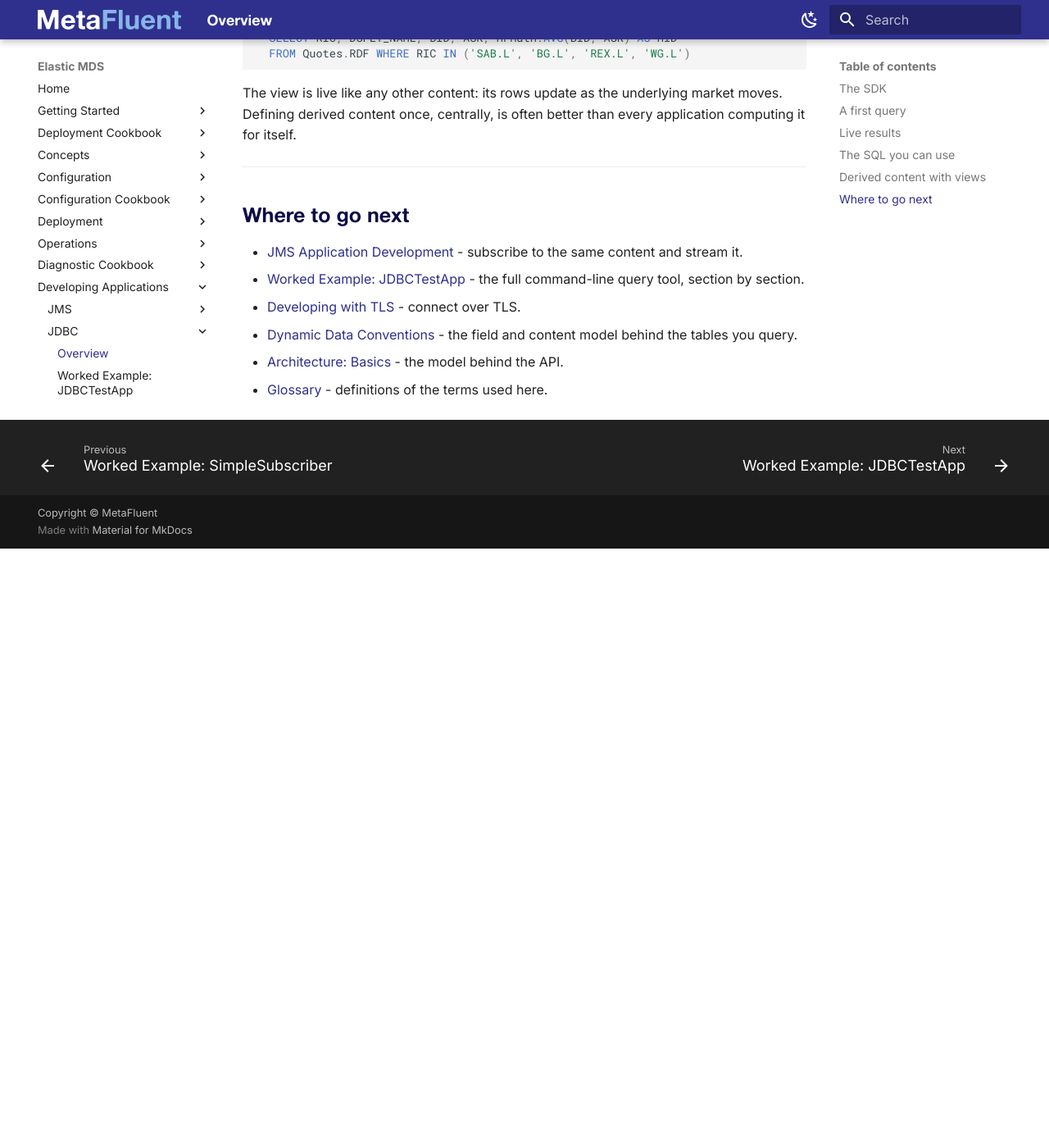
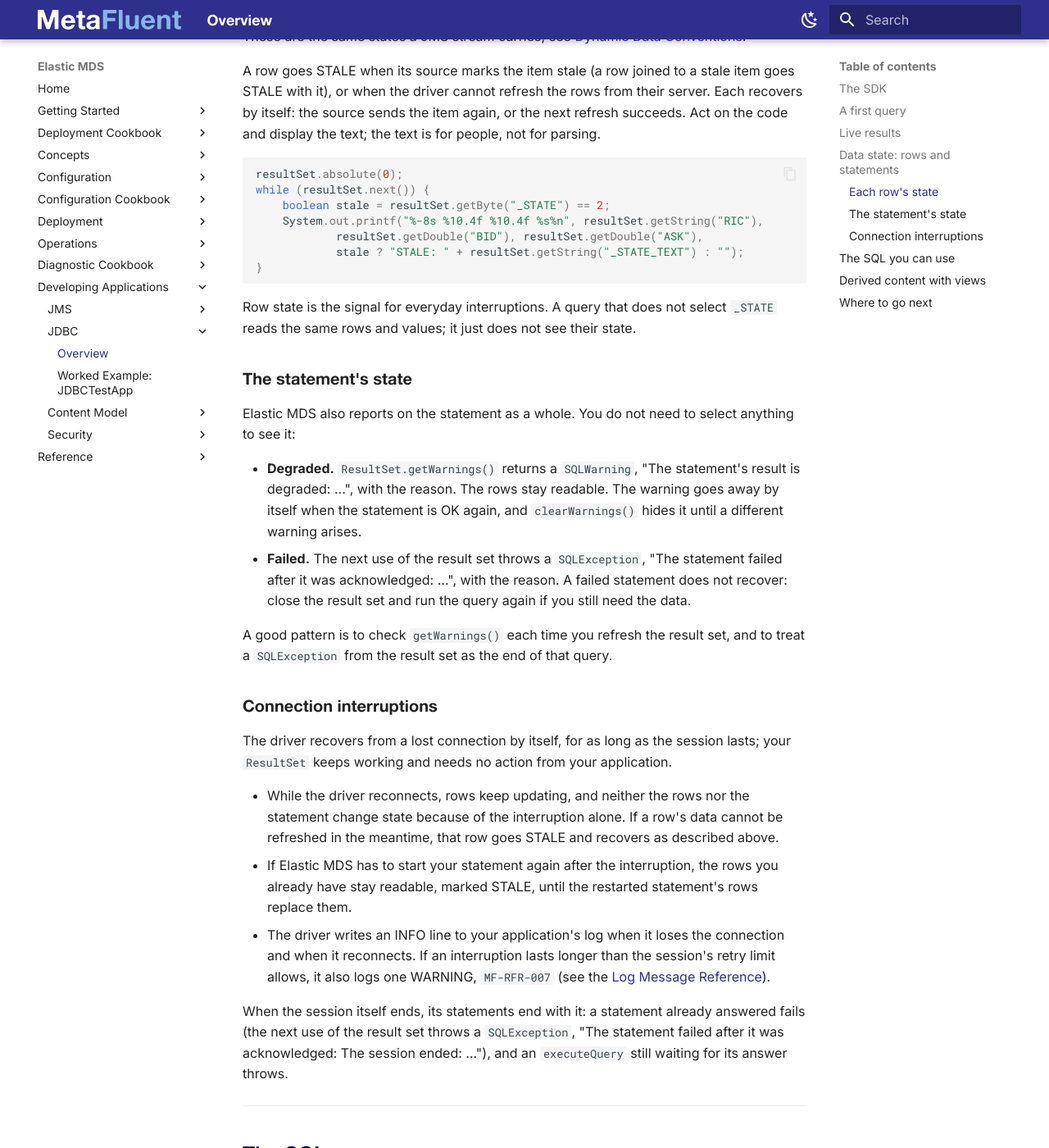
Before and after one commit to MetaFluent/ElasticMDS-docs, an MkDocs documentation site: the page built from docs/Develop-JDBC.md, in a window 1280 px wide and 1400 px high, scrolled down 3920 px. Shown: the whole window at 82% size. Built offline with MkDocs 1.6.1 and Material for MkDocs 9.7.7, drawn with Linux system fonts in a browser that asks for light colours; the version menu is left out; before the commit the page ends 4589 px from its top, so only the background shows below that; some of the changed text lies outside the part shown.

Commit message:
MetaFluent/IssueTracking#871 JDBC: data state of rows and statements, and connection interruptions
Row state through _STATE and _STATE_TEXT, statement state through
getWarnings() and SQLException, and automatic reconnect for the life of
the session.

https://github.com/MetaFluent/IssueTracking/issues/871

Co-Authored-By: Claude Opus 5.5 <noreply@anthropic.com>
Claude-Session: https://claude.ai/code/session_01K5tYr52rsbifuWyzxZ61Tp

````diff
--- a/docs/Develop-JDBC.md
+++ b/docs/Develop-JDBC.md
@@ -109,6 +109,67 @@ Notice the `Statement` is created `TYPE_SCROLL_SENSITIVE`. That is what makes th
 
 ---
 
+## Data state: rows and statements
+
+Live data can be degraded for a while: a source disconnects, or part of the cluster is recovering. The driver tells you in two ways, one for each row and one for the statement as a whole.
+
+### Each row's state
+
+Every row carries its own state in two columns, `_STATE` and `_STATE_TEXT`. Select them by name to see them; `SELECT *` returns the table's columns without them:
+
+```java
+ResultSet resultSet = statement.executeQuery(
+		"SELECT RIC, BID, ASK, _STATE, _STATE_TEXT " +
+		"FROM Quotes.RDF WHERE RIC IN ('SAB.L', 'BG.L')");
+```
+
+`_STATE` is a byte code and `_STATE_TEXT` says why, for display:
+
+| `_STATE` | State | Meaning |
+|---|---|---|
+| 1 | OK | The row is current. |
+| 2 | STALE | The row's values may not be current. It stays readable, and it becomes OK again by itself when its data recovers. |
+| 3 | INVALID | The row's item can never be served, for example a key the source does not know. Correct the query rather than waiting for the row. |
+| 4 | DENIED | You are not entitled to the row's content. This can change while the query runs, as entitlements change. |
+| 5 | CLOSED | The source closed the row's item. It may become available again later. |
+
+These are the same states a JMS stream carries; see [Dynamic Data Conventions](Dynamic-Data-Conventions.md#stream-state).
+
+A row goes STALE when its source marks the item stale (a row joined to a stale item goes STALE with it), or when the driver cannot refresh the rows from their server. Each recovers by itself: the source sends the item again, or the next refresh succeeds. Act on the code and display the text; the text is for people, not for parsing.
+
+```java
+resultSet.absolute(0);
+while (resultSet.next()) {
+	boolean stale = resultSet.getByte("_STATE") == 2;
+	System.out.printf("%-8s %10.4f %10.4f %s%n", resultSet.getString("RIC"),
+			resultSet.getDouble("BID"), resultSet.getDouble("ASK"),
+			stale ? "STALE: " + resultSet.getString("_STATE_TEXT") : "");
+}
+```
+
+Row state is the signal for everyday interruptions. A query that does not select `_STATE` reads the same rows and values; it just does not see their state.
+
+### The statement's state
+
+Elastic MDS also reports on the statement as a whole. You do not need to select anything to see it:
+
+- **Degraded.** `ResultSet.getWarnings()` returns a `SQLWarning`, "The statement's result is degraded: ...", with the reason. The rows stay readable. The warning goes away by itself when the statement is OK again, and `clearWarnings()` hides it until a different warning arises.
+- **Failed.** The next use of the result set throws a `SQLException`, "The statement failed after it was acknowledged: ...", with the reason. A failed statement does not recover: close the result set and run the query again if you still need the data.
+
+A good pattern is to check `getWarnings()` each time you refresh the result set, and to treat a `SQLException` from the result set as the end of that query.
+
+### Connection interruptions
+
+The driver recovers from a lost connection by itself, for as long as the session lasts; your `ResultSet` keeps working and needs no action from your application.
+
+- While the driver reconnects, rows keep updating, and neither the rows nor the statement change state because of the interruption alone. If a row's data cannot be refreshed in the meantime, that row goes STALE and recovers as described above.
+- If Elastic MDS has to start your statement again after the interruption, the rows you already have stay readable, marked STALE, until the restarted statement's rows replace them.
+- The driver writes an INFO line to your application's log when it loses the connection and when it reconnects. If an interruption lasts longer than the session's retry limit allows, it also logs one WARNING, `MF-RFR-007` (see the [Log Message Reference](Log-Message-Reference.md)).
+
+When the session itself ends, its statements end with it: a statement already answered fails (the next use of the result set throws a `SQLException`, "The statement failed after it was acknowledged: The session ended: ..."), and an `executeQuery` still waiting for its answer throws.
+
+---
+
 ## The SQL you can use
 
 Elastic MDS accepts **a subset of SQL-92** - a read-only query surface (`SELECT` and `CREATE VIEW ... SELECT`; there is no `INSERT`/`UPDATE`/`DELETE` of content). What is supported:
````
